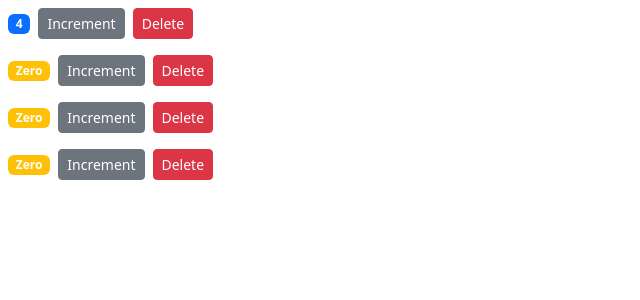
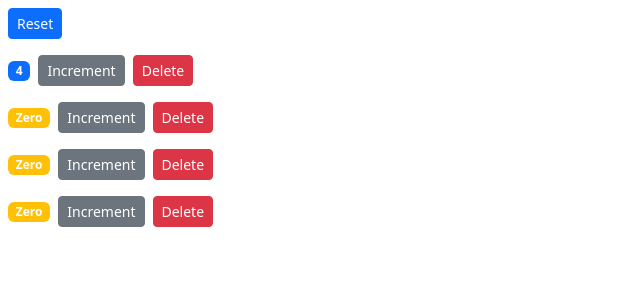
Before and after one commit to Owen150/reactapp, a React (Create React App) app: page / in a window 1280 px wide. Shown: the top 300 px of the page, without its empty margins (0-640 px from the left). Built offline with nearby package versions, Linux system fonts and the light colour scheme.

Commit message:
Single Source of Truth - I

```diff
--- a/src/components/counters.jsx
+++ b/src/components/counters.jsx
@@ -11,6 +11,14 @@
         ]
     };
 
+    handleReset = () => {
+        const counters = this.state.counters.map(c => {
+            c.value = 0;
+            return c;
+        });
+        this.setState({ counters });
+    };
+
     handleDelete = counterId => {
         const counters = this.state.counters.filter(c => c.id !== counterId);
         this.setState({ counters });
@@ -19,6 +27,11 @@
     render() {
         return (
             <div>
+                <button
+                    onClick={this.handleReset}
+                    className='btn btn-primary btn-sm m-2'>
+                    Reset
+                </button>
                 {this.state.counters.map(counter => (
                     <Counter
                         key = {counter.id}
```
